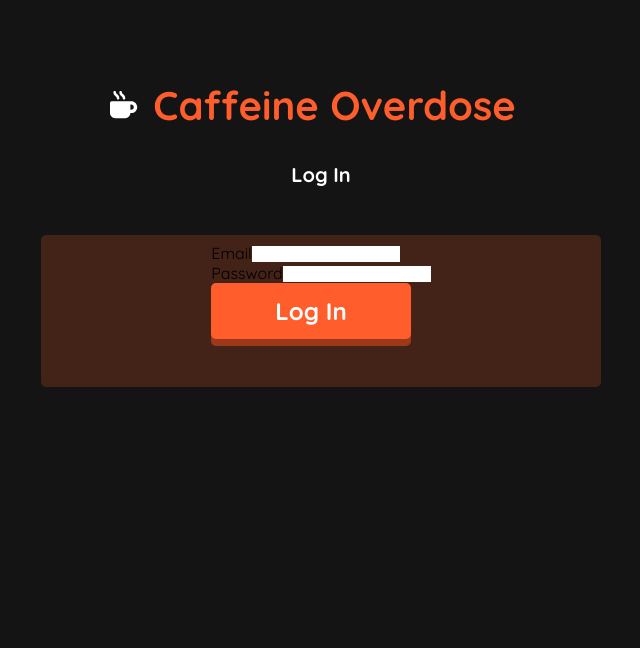
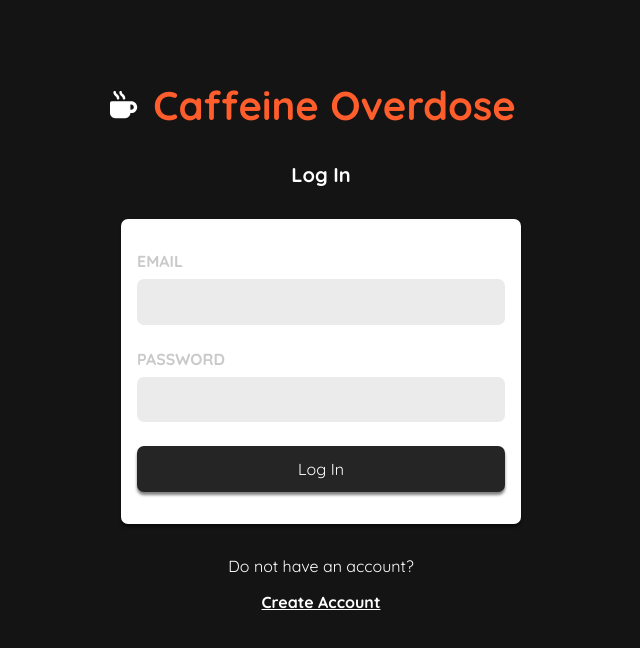
Before and after one commit to KPOBYIIIKA/Caffeine-Overdose, a React (Create React App) app: page /login in a window 1280 px wide. Shown: the top 648 px of the page, without its empty margins (319-959 px from the left). Built offline with nearby package versions, Linux system fonts and the light colour scheme.

Commit message:
Added Login

```diff
--- a/src/__base.scss
+++ b/src/__base.scss
@@ -12,6 +12,10 @@ $primary-text: white;
   text-decoration: none;
   padding: 0;
   margin: 0;
+
+  -webkit-box-sizing: border-box; /* Safari/Chrome, other WebKit */
+  -moz-box-sizing: border-box;    /* Firefox, other Gecko */
+  box-sizing: border-box;         /* Opera/IE 8+ */
 
   font-family: "Quicksand", sans-serif;
 }
--- a/src/components/header/Header.module.scss
+++ b/src/components/header/Header.module.scss
@@ -62,9 +62,11 @@ header {
 }
 
 .progress {
-  padding: 2rem 0;
+  width: 0rem;
+  border-radius: 100px;
+  height: 3px;
+  background-color: rgb(255, 93, 43);;
   position: absolute;
-  width: 0rem;
-  border-bottom: 2px solid rgb(255, 93, 43);
   transition: width 0.5 ease;
+  transform: translateY(33px);
 }
--- a/src/components/login/Login.jsx
+++ b/src/components/login/Login.jsx
@@ -2,16 +2,12 @@ import styles from './Login.module.scss'
 
 function Login() {
     return(
-        <div className={styles}>
+        <div className={styles.Login}>
             <form>
-                <div>
-                    <label>Email</label>
-                    <input/>
-                </div>
-                <div>
-                    <label>Password</label>
-                    <input/>
-                </div>
+                <label>Email</label>
+                <input type='email'/>
+                <label>Password</label>
+                <input type='password'/>
                 <button type='submit'>Log In</button>
             </form>
         </div>
--- a/src/components/login/Login.module.scss
+++ b/src/components/login/Login.module.scss
@@ -1,6 +1,43 @@
-.login {
+@use "../../_base";
 
-    h1 {
+.Login {
+
+    form {
+        display: flex;
+        width: 100%;
+        flex-direction: column;
+        justify-content: center;
+    }
+
+    input {
+        padding: 0.8rem;
+        border-radius: 7px;
+        font-size: 1rem;
+        margin: 0.5rem 0 1.5rem 0;
+        background-color: rgb(235, 235, 235);
+    }
+
+    label {
+        color: rgb(201, 201, 201);
+        text-transform: uppercase;
+        font-weight: bold;
+        font-size: 1rem;
+    }
+
+    button {
+        width: 100%;
+        border-radius: 7px;
+        background-color: #252525;
+        box-shadow: 0 0px 0px rgb(157, 57, 26);
         color: white;
-    }
-}
+        font-weight: normal;
+        font-size: 1rem;
+        transition: 0.1s ease-out;
+        box-shadow: 0 3px 3px rgba(0, 0, 0, 0.5);
+
+        &:hover {
+          cursor: pointer;
+          background-color: rgb(255, 93, 43);
+        }
+      }
+  }
--- a/src/pages/LoginPage.jsx
+++ b/src/pages/LoginPage.jsx
@@ -1,23 +1,28 @@
-import Login from '../components/login/Login'
-import styles from './LoginPage.module.scss'
+import Login from "../components/login/Login";
+import styles from "./LoginPage.module.scss";
 import { FontAwesomeIcon } from "@fortawesome/react-fontawesome";
 import { Link } from "react-router-dom";
 
 function LoginPage() {
-    return(
+  return (
     <div className={styles.LoginPage}>
       <Link to="/">
         <div className={styles.LoginPageTitle}>
-                <FontAwesomeIcon icon="mug-hot" className={styles.fa}></FontAwesomeIcon>
+          <FontAwesomeIcon
+            icon="mug-hot"
+            className={styles.fa}
+          ></FontAwesomeIcon>
           <h1>Caffeine Overdose</h1>
         </div>
       </Link>
       <h2>Log In</h2>
-            <section>
+      <div className={styles.container}>
         <Login />
-            </section>
       </div>
-    )
+      <span>Do not have an account?</span>
+      <span className={styles.Hyperlink}>Create Account</span>
+    </div>
+  );
 }
 
 export default LoginPage;
--- a/src/pages/LoginPage.module.scss
+++ b/src/pages/LoginPage.module.scss
@@ -4,6 +4,14 @@
     justify-content: center;
     align-items: center;
     padding: 5rem 0;
+
+    .container {
+        width: 25rem;
+        padding: 2rem 1rem;
+        background-color: white;
+        border-radius: 7px;
+        box-shadow: 0 3px 3px rgba(0, 0, 0, 0.5);
+    }
 
     &Title {
         display: flex;
@@ -25,6 +33,17 @@
     h2 {
         color: white;
         font-size: 1.25rem;
-        margin: 2rem 0 0 0;
+        margin: 2rem 0;
+    }
+
+    span {
+        margin: 2rem 0 -1rem 0;
+        color: white;
+      }
+
+    .Hyperlink {
+        cursor: pointer;
+        text-decoration: underline;
+        font-weight: bold;
     }
 }
```
Also changed, not shown: src/components/header/Header.jsx (+6 -2 lines). Lines whose indentation alone changed are shown as unchanged.
